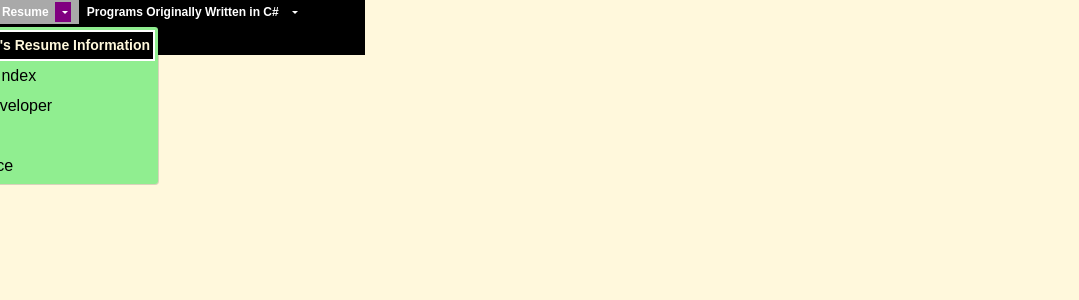
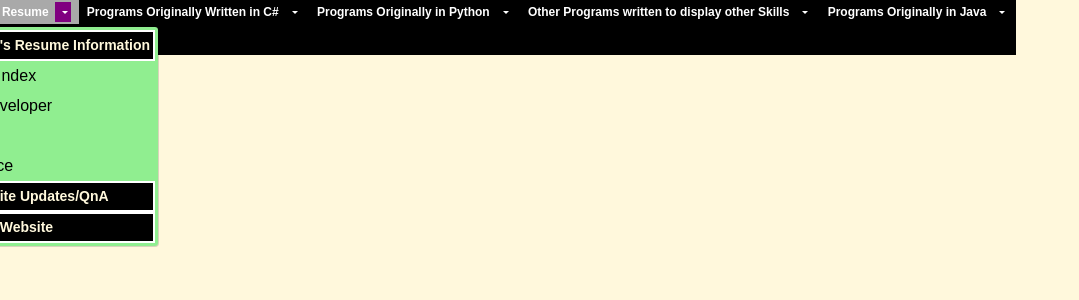
Before and after one commit to michaelborlandKeys/resume-project, a PHP site: page /home.php in a window 1280 px wide, after a click that opens the changed part. Shown: the top 300 px of the page, without its empty margins (0-1079 px from the left). Run offline with PHP 8.4, Linux system fonts and the light colour scheme; some libraries are stand-ins or nearby versions.

Commit message:
adding pages and dropdowns to navigation bar

```diff
--- a/public_html/css/default.css
+++ b/public_html/css/default.css
@@ -35,9 +35,10 @@ min-width: 250px;
     background-color: black;
     position: relative;
     top:0px;
-    left: -165px;
+    left: -150px;
     min-height: 55px;
     max-height: 60px
+    min-width:100%;
 
 
 
--- a/resources/nav_bar_resume.php
+++ b/resources/nav_bar_resume.php
@@ -1,7 +1,7 @@
 
 <div class="container">
     <div class="row" >
-        <div class="col-sm-5 col-md-5 col-lg-5" dropdown">
+        <div class="dropdown">
             <nav class="resume_nav">
                 <ul>
                     <li class="dropdown">
@@ -10,9 +10,11 @@
                     <ul class="dropdown-menu">
                     <li class="dropdown-header" id="main_dropdown_header">Developer's Resume Information</li>
                     <li class="dropdown-item"><a href="index.php">Resume Index</a></li>
-                    <li class="dropdown-item"><a href="#">About Developer</a></li>
-                    <li class="dropdown-item"><a href="#">Home</a></li>
-                    <li class="dropdown-item"><a href="#">Experience</a></li>
+                    <li class="dropdown-item"><a href="resume_about.php">About Developer</a></li>
+                    <li class="dropdown-item"><a href="home.php">Home</a></li>
+                    <li class="dropdown-item"><a href="resume_experience.php">Experience</a></li>
+                    <li class="dropdown-header" id="bottom_nav_header">Resume Site Updates/QnA</li>
+                     <li class="dropdown-header" id="Capstone_nav_header">Capstone Website</li>
                     </ul>
                     </li>
                 <li class="dropdown">
@@ -26,24 +28,37 @@
                     <li class="dropdown-item"><a href="calculate_grade.php">Grade Generator</a></li>
                     </ul>
               </li>
+               <li class="dropdown">
+                    <a href="#">Programs Originally in Python</a>
+                    <a href="#" class="dropdown-toggle" data-toggle="dropdown">
+                    <span class="caret"></a>
+                      <ul class="dropdown-menu">
+                      <li class="dropdown-header" id="python_nav_header">Programs Originally in Python</li>
+
+                </ul>
+            </li>
+              <li class="dropdown">
+                    <a href="#">Other Programs written to display other Skills</a>
+                    <a href="#" class="dropdown-toggle" data-toggle="dropdown">
+                    <span class="caret"></a>
+                      <ul class="dropdown-menu">
+                      <li class="dropdown-header" id="other_nav_header">Other Programs written to display other Skills</li>
+                        <li class="dropdown-header" id="college_nav_header">Other Sites Developed in College</li>
+
+                </ul>
+            </li>
+               <li class="dropdown">
+                    <a href="#">Programs Originally in Java</a>
+                    <a href="#" class="dropdown-toggle" data-toggle="dropdown">
+                    <span class="caret"></a>
+                      <ul class="dropdown-menu">
+                      <li class="dropdown-header" id="java_nav_header">Programs Originally in Java</li>
+
+                </ul>
+            </li>
 
             </ul>
         </nav>
-
-
-
-          <!--       <li class="dropdown-item"><a href="#">About Developer</a></li>
-                    <li class="dropdown-item"><a href="#">Home</a></li>
-                    <li class="dropdown-item"><a href="#">Experience</a></li>
-
-
-                <li class="dropdown-header" id="python_nav_header">Programs Originally in Python</li>
-                <li class="dropdown-header" id="other_nav_header">Other Programs written to display other Skills</li>
-                <li class="dropdown-header" id="java_nav_header">Programs Originally in Java</li>
-                <li class="dropdown-header" id="capstone_nav_header">Capstone Project</li>
-                <li class="dropdown-header" id="college_nav_header">Other Sites Developed in College</li>
-                <li class="dropdown-header" id="bottom_nav_header">Resume Site Updates/QnA</li>
-            </ul> -->
     </div>
         </div>
-            </div
+            </div>
```
Also changed, not shown: public_html/index.php (+5 -4 lines), public_html/resume_about.php (added, +20 -0 lines), public_html/resume_experience.php (added, +18 -0 lines).
